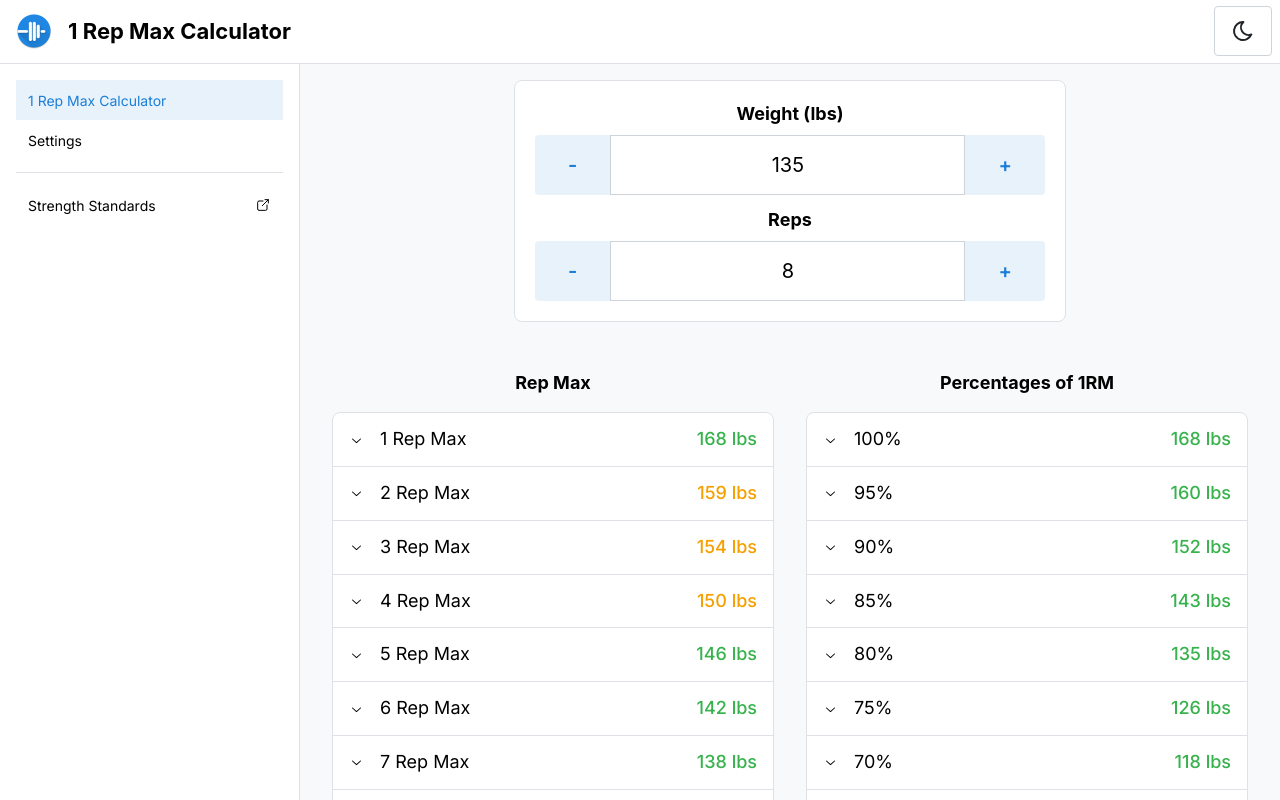
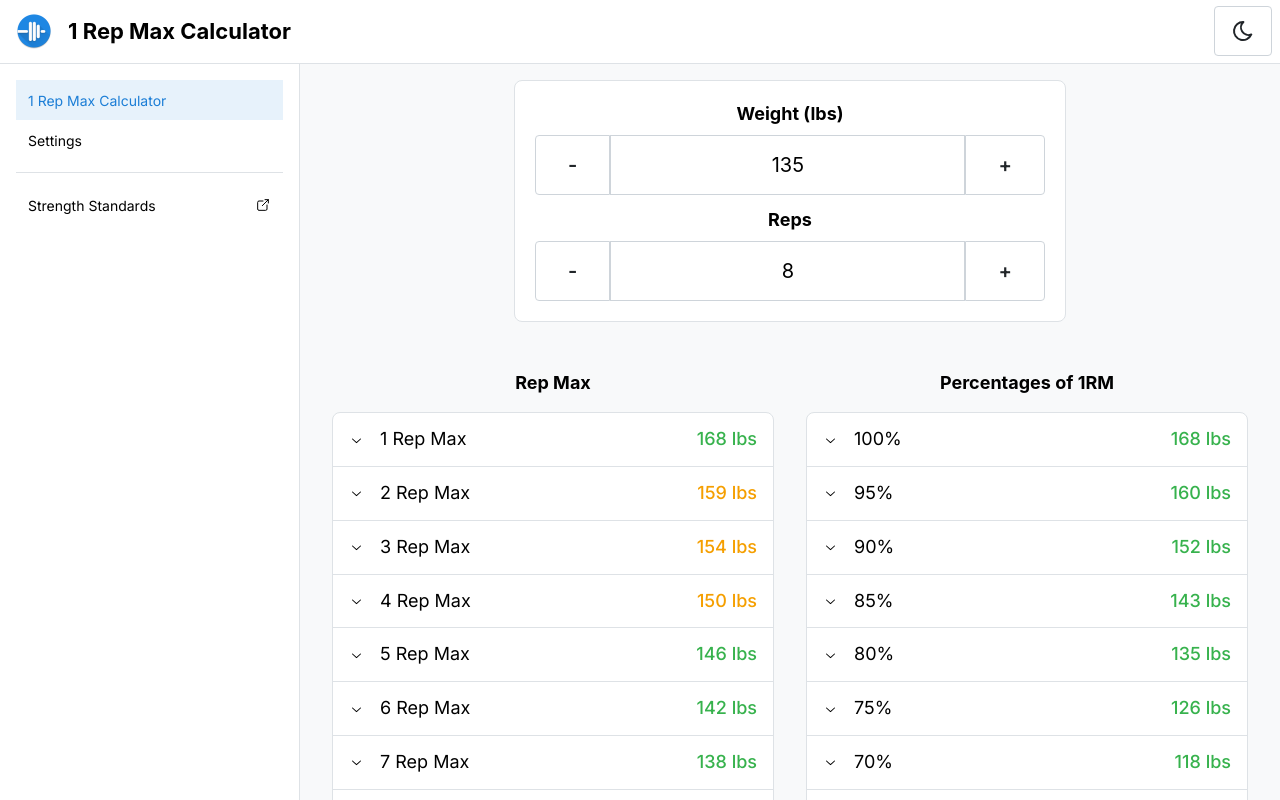
Before and after one commit to Deba9398/one-rep-max-web, a Next.js app: page / in a window 1280 px wide. Shown: the top 800 px of the page. Built offline with nearby package versions, Linux system fonts and the light colour scheme.

Commit message:
Fix button border

```diff
--- a/components/OneRepMaxCalc.tsx
+++ b/components/OneRepMaxCalc.tsx
@@ -38,7 +38,7 @@ export default function OneRepMaxCalc() {
                 size='xl'
                 disabled={weightLifted <= 0}
                 onClick={() => weightLiftedHandlersRef.current?.decrement()}
-                variant='light'
+                variant='default'
               >
                 -
               </Button>
@@ -68,7 +68,7 @@ export default function OneRepMaxCalc() {
                 size='xl'
                 disabled={weightLifted >= 1000}
                 onClick={() => weightLiftedHandlersRef.current?.increment()}
-                variant='light'
+                variant='default'
               >
                 +
               </Button>
@@ -85,7 +85,7 @@ export default function OneRepMaxCalc() {
                 size='xl'
                 disabled={repsPerformed <= 1}
                 onClick={() => repsPerformedHandlersRef.current?.decrement()}
-                variant='light'
+                variant='default'
               >
                 -
               </Button>
@@ -115,7 +115,7 @@ export default function OneRepMaxCalc() {
                 size='xl'
                 disabled={repsPerformed >= 15}
                 onClick={() => repsPerformedHandlersRef.current?.increment()}
-                variant='light'
+                variant='default'
               >
                 +
               </Button>
```
